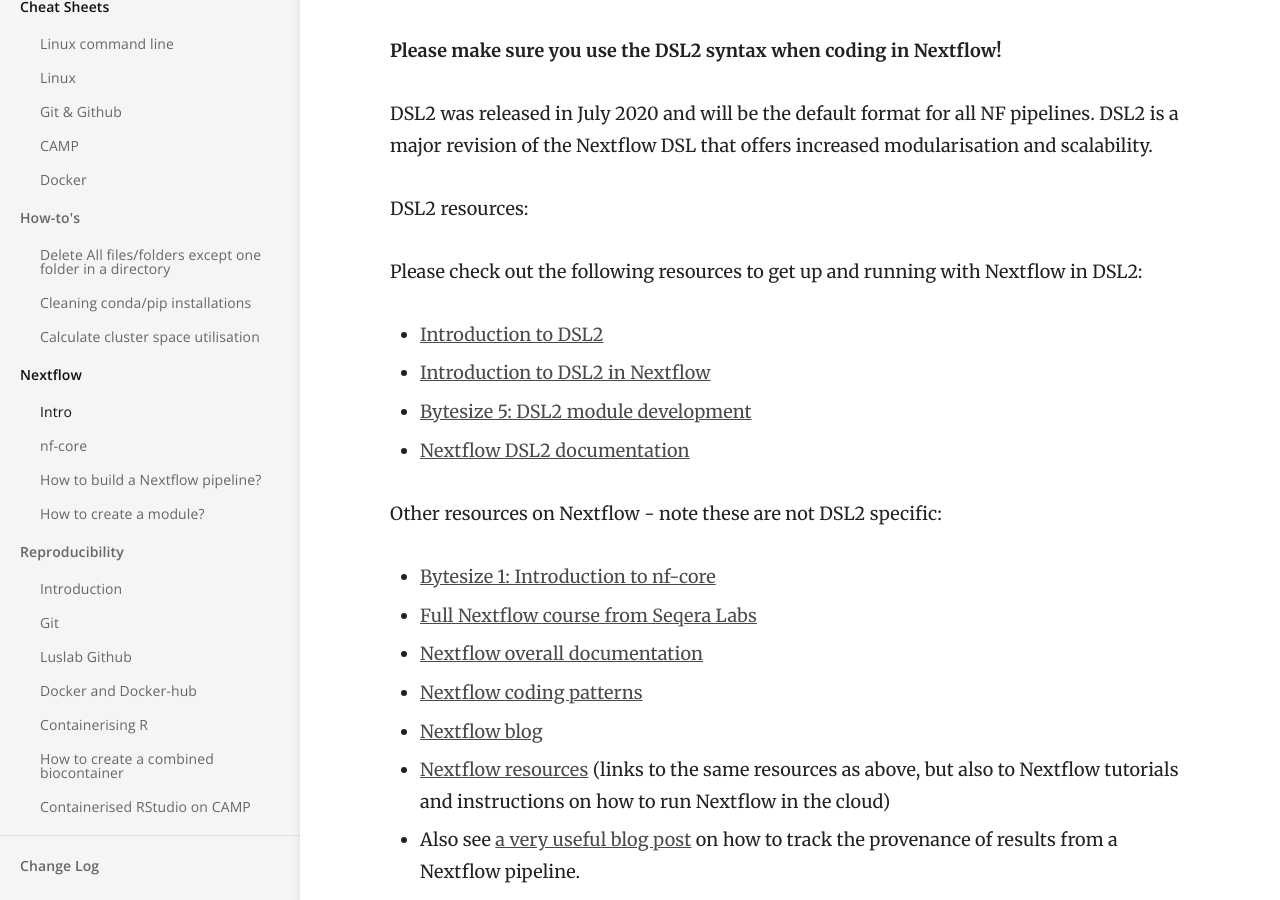
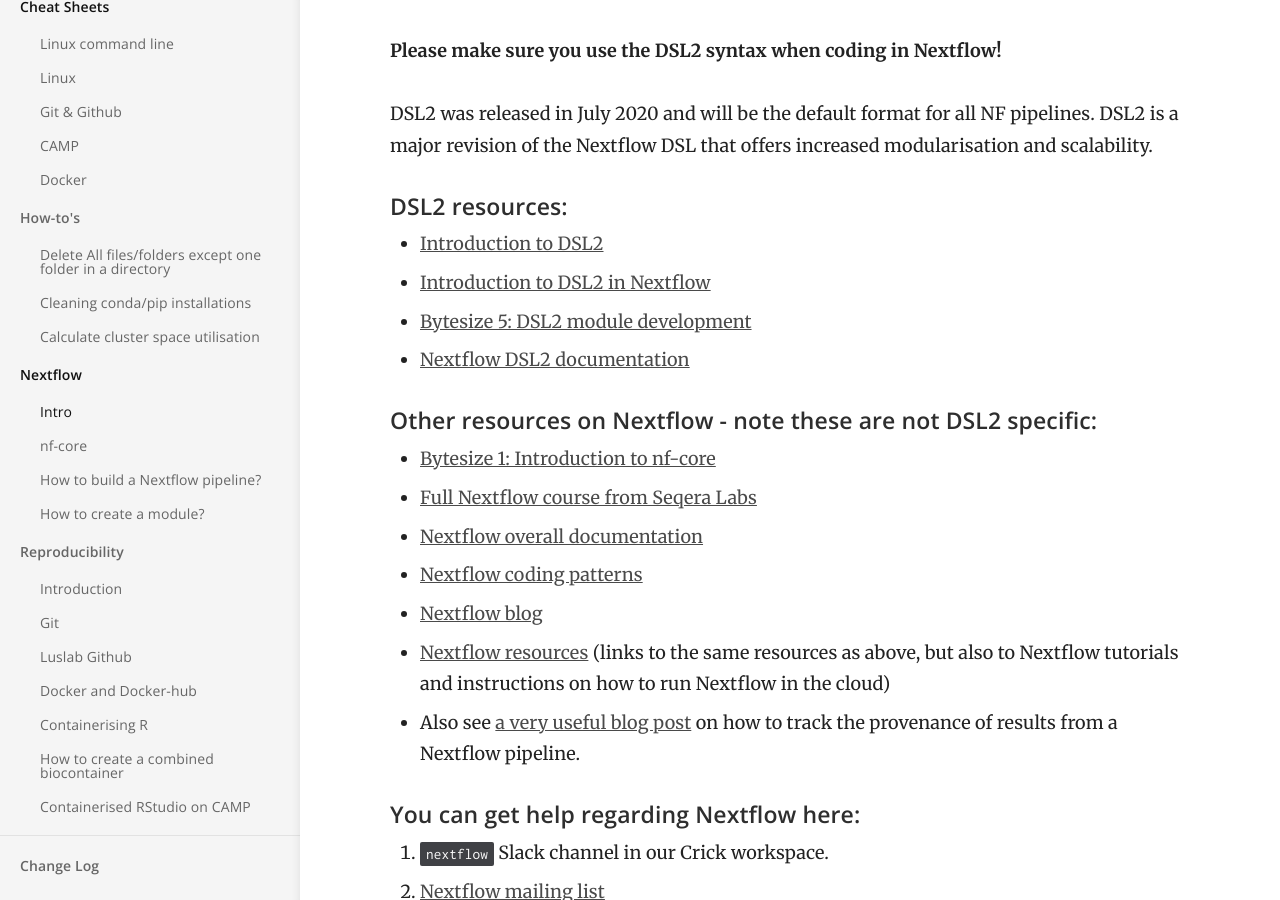
Before and after one commit to luslab/luslab.github.io, a Jekyll site: the page built from _docs/nextflow/intro.md, in a window 1280 px wide and 900 px high, scrolled down 636 px. Built offline with Jekyll 4.4.1, drawn with Linux system fonts in a browser that asks for light colours.

Commit message:
intro page formatting

```diff
--- a/_docs/nextflow/intro.md
+++ b/_docs/nextflow/intro.md
@@ -19,16 +19,14 @@ If there is no pipeline for your data in the nf-core collection, or you are sett
 
 DSL2 was released in July 2020 and will be the default format for all NF pipelines. DSL2 is a major revision of the Nextflow DSL that offers increased modularisation and scalability.
 
-DSL2 resources:
-
-Please check out the following resources to get up and running with Nextflow in DSL2:
+#### DSL2 resources:
 * [Introduction to DSL2](https://www.nextflow.io/blog/2020/dsl2-is-here.html)
 * [Introduction to DSL2 in Nextflow](https://www.youtube.com/watch?v=I-hunuzsh6A)
 * [Bytesize 5: DSL2 module development](https://nf-co.re/events/2021/bytesize-5-dsl2-module-development)
 * [Nextflow DSL2 documentation](https://www.nextflow.io/docs/latest/dsl2.html)
 
 
- Other resources on Nextflow - note these are not DSL2 specific:
+#### Other resources on Nextflow - note these are not DSL2 specific:
 * [Bytesize 1: Introduction to nf-core](https://nf-co.re/events/2021/bytesize-1-nf-core-into)
 * [Full Nextflow course from Seqera Labs](https://seqera.io/training/)
 * [Nextflow overall documentation](https://www.nextflow.io/docs/latest/index.html)
@@ -37,11 +35,12 @@ Please check out the following resources to get up and running with Nextflow in
 * [Nextflow resources](https://nf-co.re/usage/nextflow) (links to the same resources as above, but also to Nextflow tutorials and instructions on how to run Nextflow in the cloud)
 * Also see [a very useful blog post](https://www.nextflow.io/blog/2019/easy-provenance-report.html) on how to track the provenance of results from a Nextflow pipeline.
 
-You can get help regarding Nextflow here:
+#### You can get help regarding Nextflow here:
 
  1. `nextflow` Slack channel in our Crick workspace.
  2. [Nextflow mailing list](https://groups.google.com/forum/#!forum/nextflow)
  3. [Nextflow Gitter chat](https://gitter.im/nextflow-io/nextflow)
  4. [Nextflow on Slack](https://nf-co.re/join/) - useful channels include 'bytesize' (short weekly videos explaining different nextflow concepts), the 'help' channel and pipeline-specific channels
 
+
 Also check out the other pages on our wiki, like [how to run Nextflow on CAMP](../../CAMP/running_nextflow).
```
